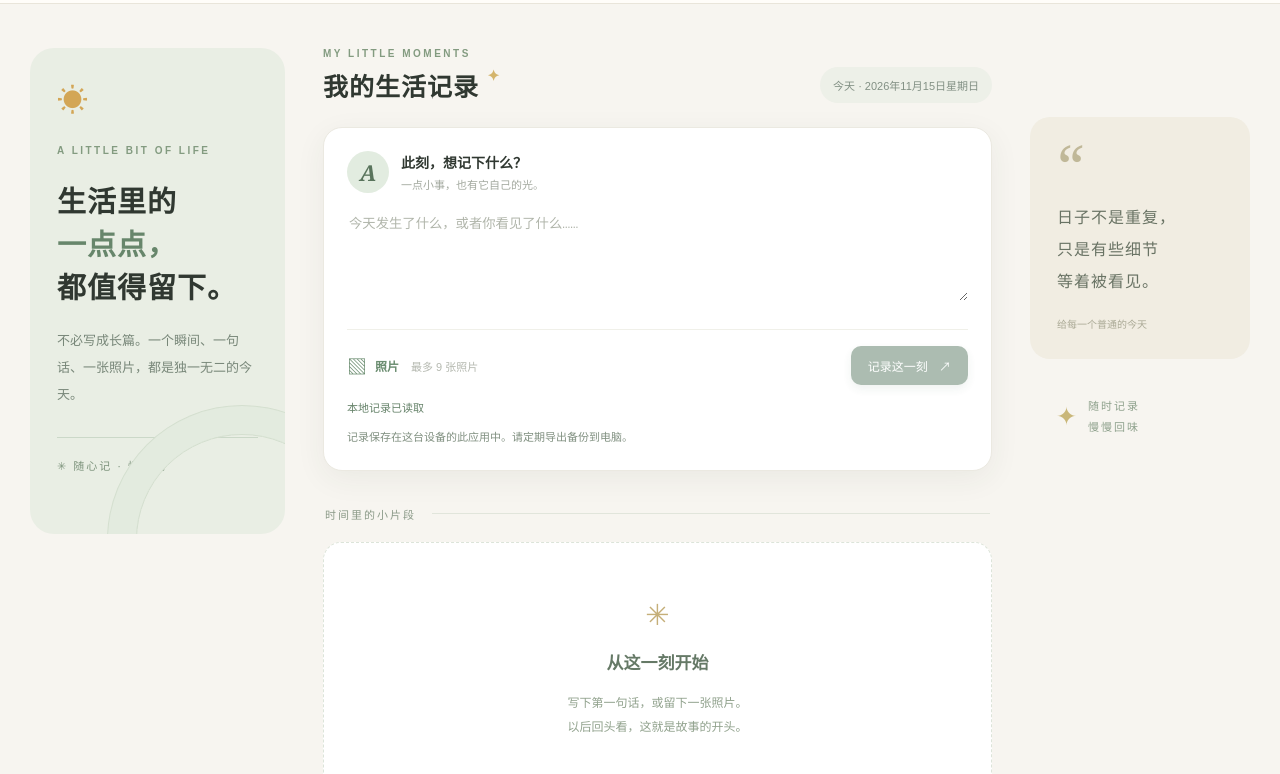
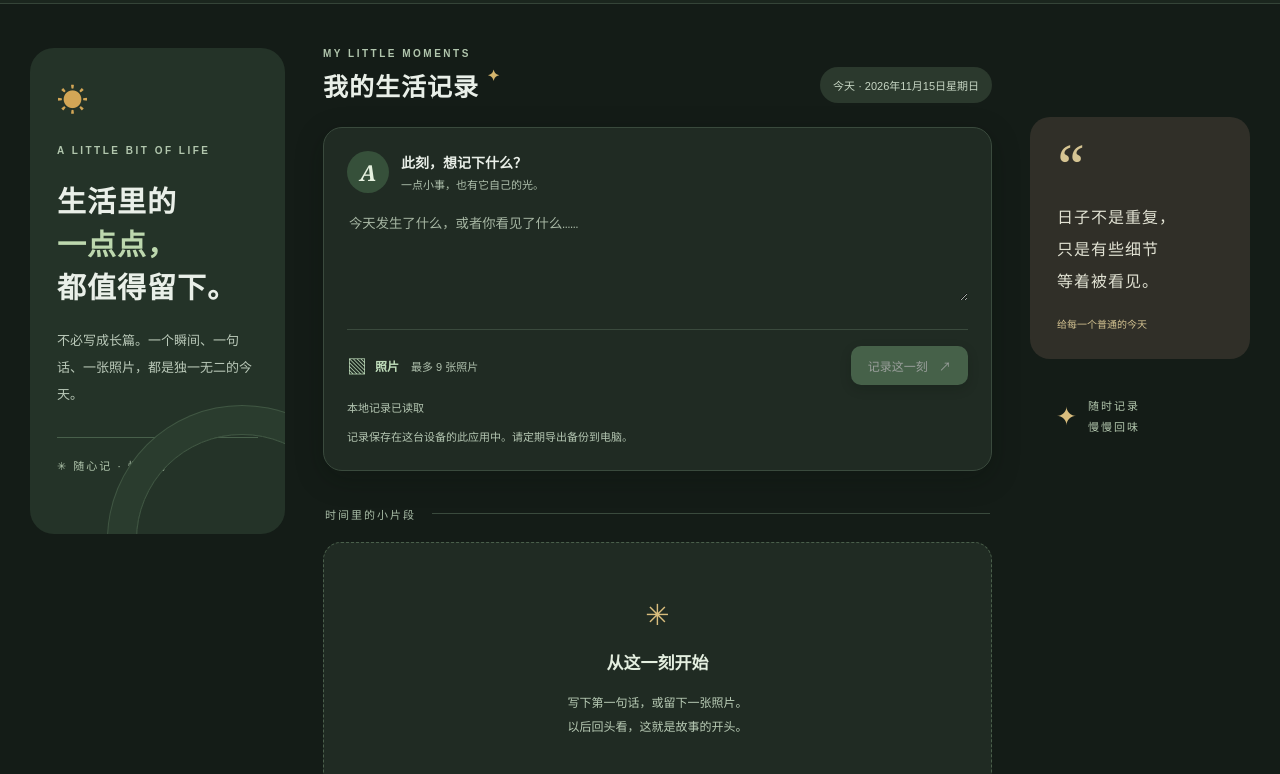
Before and after one commit to nishishayisia1/abitoflife, a plain HTML site: page index.html in a window 1280 px wide. Shown: the part 74-848 px from the top of the page. Drawn offline with Linux system fonts and the light colour scheme.

Commit message:
Switch AbitofLife to dark theme

```diff
--- /dev/null
+++ b/dark.css
@@ -0,0 +1,37 @@
+:root{color-scheme:dark}
+body{background:#141c17;color:#e9efe8}
+.topbar{background:#1b261e;border-bottom-color:#354438}
+.brand-copy small{color:#aabbaa}
+.brand-mark{background:#52765a}
+.intro-card{background:#243328}
+.intro-card:after{border-color:#405743;box-shadow:0 0 0 28px #2a3c2e,0 0 0 29px #405743}
+.eyebrow,.side-note{color:#b1c6ad}
+.intro-card h1 em{color:#bdd8ae}
+.intro-desc{color:#bac9b9}
+.intro-rule{background:#48604b}
+.today-chip{background:#2b392d;color:#c6d5c3}
+.composer,.moment{background:#202b23;border-color:#3a4a3d;box-shadow:0 8px 28px #07100840}
+.avatar,.moment-avatar{background:#36503a;color:#e5f1df}
+.composer-top p,.composer-hint,.moment-meta time{color:#afc0ad}
+.composer textarea{color:#f1f5ee}
+.composer textarea::placeholder{color:#a7b7a4}
+.composer-footer,.moment-bottom{border-top-color:#3a4a3d}
+.photo-button{color:#bedcba}
+.publish-button{background:#668e6b;box-shadow:0 4px 12px #0a170d55}
+.publish-button:disabled{opacity:.55}
+.utility-button{background:#293a2d;border-color:#506452;color:#e0eee0}
+.utility-button:hover,.more-button:hover{background:#334835}
+.utility-button:focus-visible,.publish-button:focus-visible{outline-color:#b7d6b7}
+.backup-note,.storage-status{color:#b4c6b2}
+.stream-label,.date-divider,.moment-bottom{color:#a9bda7}
+.stream-label div,.date-divider div{background:#3a4a3d}
+.photo-grid a{background:#354037}
+.quote-card{background:#302f28;color:#e1e2d3}
+.quote-card span,.quote-card small{color:#d6c593}
+.rail-note{color:#b3c7ae}
+.rail-note span,.empty div{color:#d9bd7d}
+.empty{background:#202b23;border-color:#4a5f4b;color:#b8cbb5}
+.empty h3{color:#e4efe0}
+.error{background:#49312e;color:#ffd7cc}
+.more-button{background:#293a2d;border-color:#506452;color:#e0eee0}
+footer{color:#a2b39f}
--- a/index.html
+++ b/index.html
@@ -3,7 +3,7 @@
 <head>
   <meta charset="utf-8">
   <meta name="viewport" content="width=device-width, initial-scale=1, viewport-fit=cover">
-  <meta name="theme-color" content="#476c53">
+  <meta name="theme-color" content="#141c17">
   <meta name="apple-mobile-web-app-capable" content="yes">
   <meta name="apple-mobile-web-app-title" content="AbitofLife">
   <title>AbitofLife · 生活的零碎片段</title>
@@ -14,6 +14,7 @@
   <style>
     .topbar{gap:13px}.topbar-right{margin-left:auto;display:flex;gap:7px;align-items:center}.utility-button{border:1px solid #dce6da;background:#fffdf9;border-radius:9px;color:#52735a;padding:8px 10px;font-size:12px;cursor:pointer}.utility-button:focus-visible,.publish-button:focus-visible{outline:3px solid #a6c3a9}.backup-note{margin:13px 0 0;color:#809080;font-size:11px;line-height:1.7}.storage-status{font-size:11px;color:#66836a;margin:14px 0 0}.photo-grid a{cursor:pointer}@media(max-width:600px){.topbar{flex-wrap:wrap;height:auto;min-height:66px;padding:10px 14px}.topbar-right{width:100%;justify-content:flex-end}.utility-button{padding:7px 9px}}
   </style>
+  <link rel="stylesheet" href="./dark.css">
 </head>
 <body>
 <div id="app" class="app-shell">
--- a/sw.js
+++ b/sw.js
@@ -1,10 +1,10 @@
-const CACHE = "abitoflife-shell-v1";
-const SHELL = ["./", "./index.html", "./style.css", "./app.js", "./favicon.svg", "./icon-180.png", "./manifest.webmanifest"];
+const CACHE = "abitoflife-shell-v2";
+const SHELL = ["./", "./index.html", "./style.css", "./dark.css", "./app.js", "./favicon.svg", "./icon-180.png", "./manifest.webmanifest"];
 self.addEventListener("install", event => {
   event.waitUntil(caches.open(CACHE).then(cache => cache.addAll(SHELL)).then(() => self.skipWaiting()));
 });
 self.addEventListener("activate", event => {
-  event.waitUntil(caches.keys().then(keys => Promise.all(keys.filter(key => key !== CACHE).map(key => caches.delete(key)))).then(() => self.clients.claim()));
+  event.waitUntil(caches.keys().then(keys => Promise.all(keys.filter(key => key.startsWith("abitoflife-shell-") && key !== CACHE).map(key => caches.delete(key)))).then(() => self.clients.claim()));
 });
 self.addEventListener("fetch", event => {
   if (event.request.method !== "GET" || new URL(event.request.url).origin !== self.location.origin) return;
```
Also changed, not shown: manifest.webmanifest.
